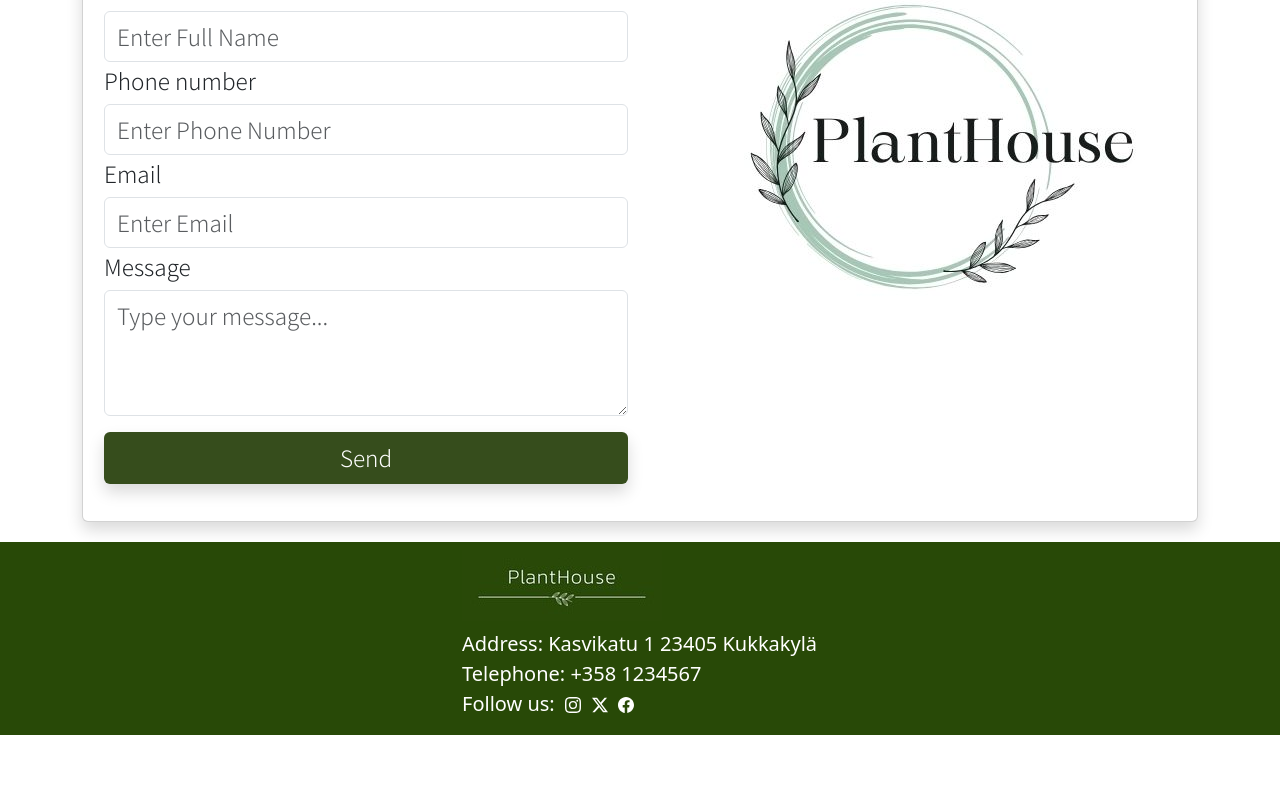
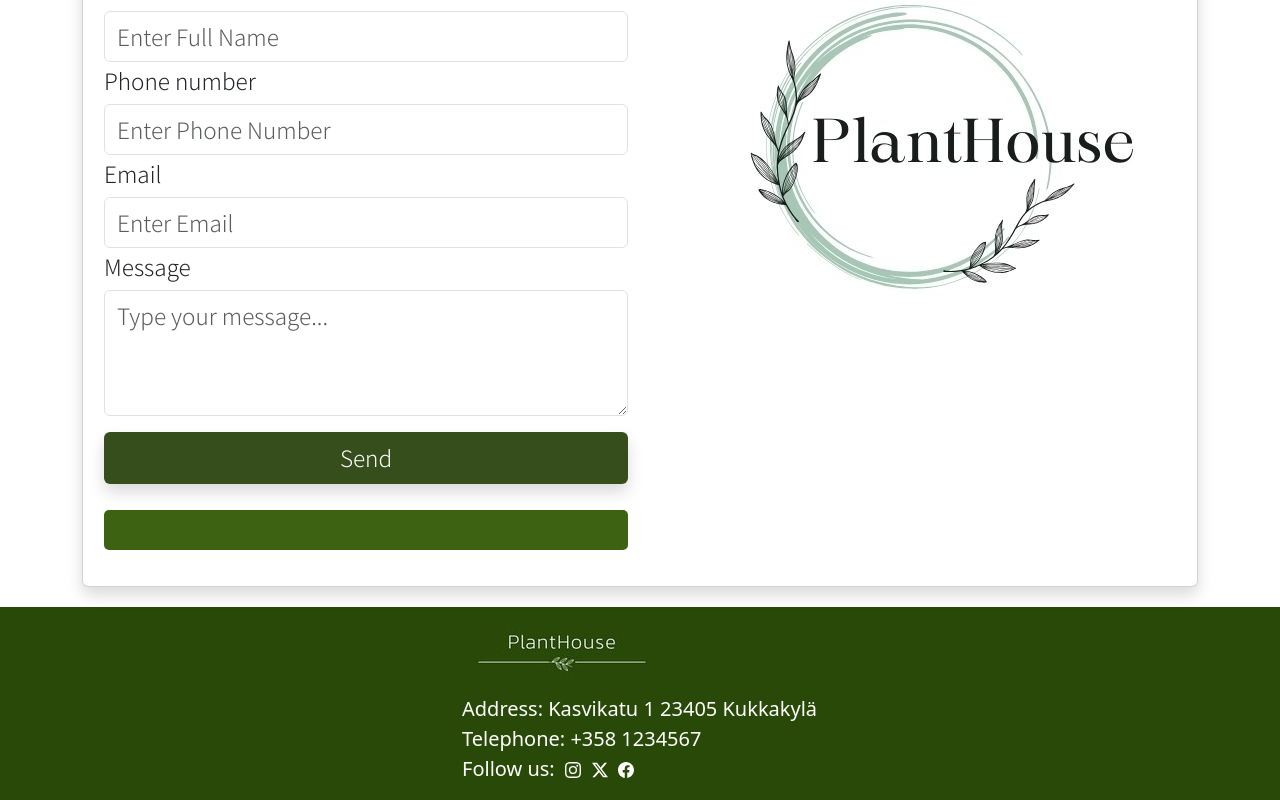
Before and after one commit to Ryhma20-Verkkopalveluprojekti/verkkokauppa, a React (Create React App) app in the folder client/client/: page /contact in a window 1280 px wide. Shown: the part 511-1311 px from the top of the page. Before the commit the page ends 1246 px from the top, so only its background shows below. Built offline with nearby package versions, Linux system fonts and the light colour scheme; a web font is replaced by a local one.

Commit message:
contact.css viestin muokkausta

```diff
--- a/client/client/src/components/pages/Contact.js
+++ b/client/client/src/components/pages/Contact.js
@@ -67,7 +67,9 @@ function Contactus() {
                                         <div className="form-group py-3">
                                             <button type="button" className="btn btn shadow w-100" style={{ backgroundColor: "#364d1c", color: "#ffffff" }} onClick={handleFormSubmit}>Send</button>
                                         </div>
+                                        <div className='thank-you-message'>
                                         {showThankYou && <p>Thank you for your message! We'll get back to you soon.</p>}
+                                        </div>
                                     </div>
                                     <div className="col-md-6">
                                         <Logo />
--- a/client/client/src/components/pages/styles/Cart.css
+++ b/client/client/src/components/pages/styles/Cart.css
@@ -34,6 +34,7 @@ li{
     padding: 20px;
     color: rgb(252, 252, 252);
     background-color:  #3d6212;
+    border-radius: 5px;
 
   }
   .shopping-cart-list {
--- a/client/client/src/components/pages/styles/Contact.css
+++ b/client/client/src/components/pages/styles/Contact.css
@@ -15,3 +15,12 @@ h3{
     font-family: 'Assistant' !important;
     font-size: 25px !important;
 }
+.thank-you-message{
+    text-align: center;
+    margin-top: 10px;
+    margin-bottom: 15px;
+    padding: 20px;
+    color: rgb(252, 252, 252);
+    background-color:  #3d6212;
+    border-radius: 5px;
+}
```
